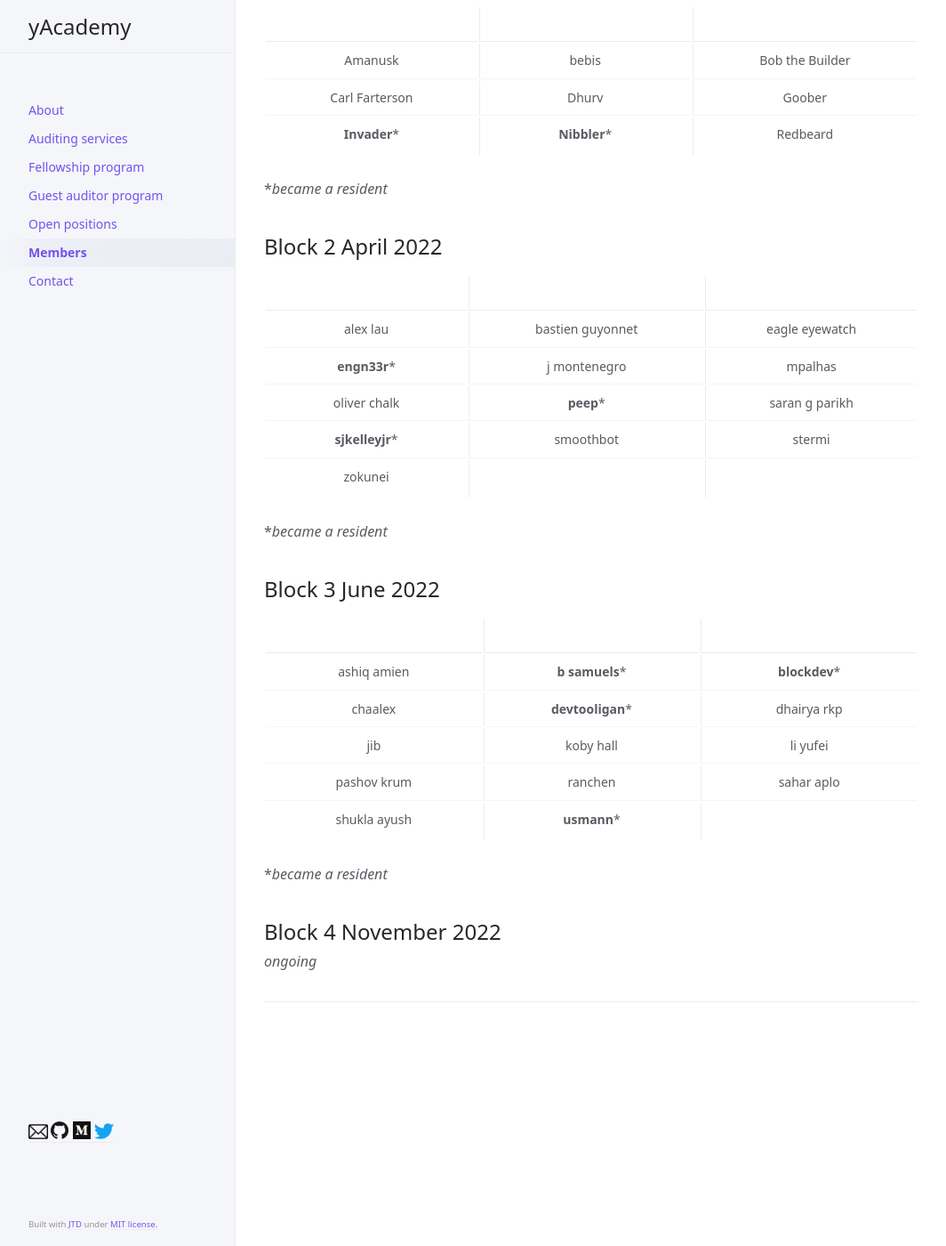
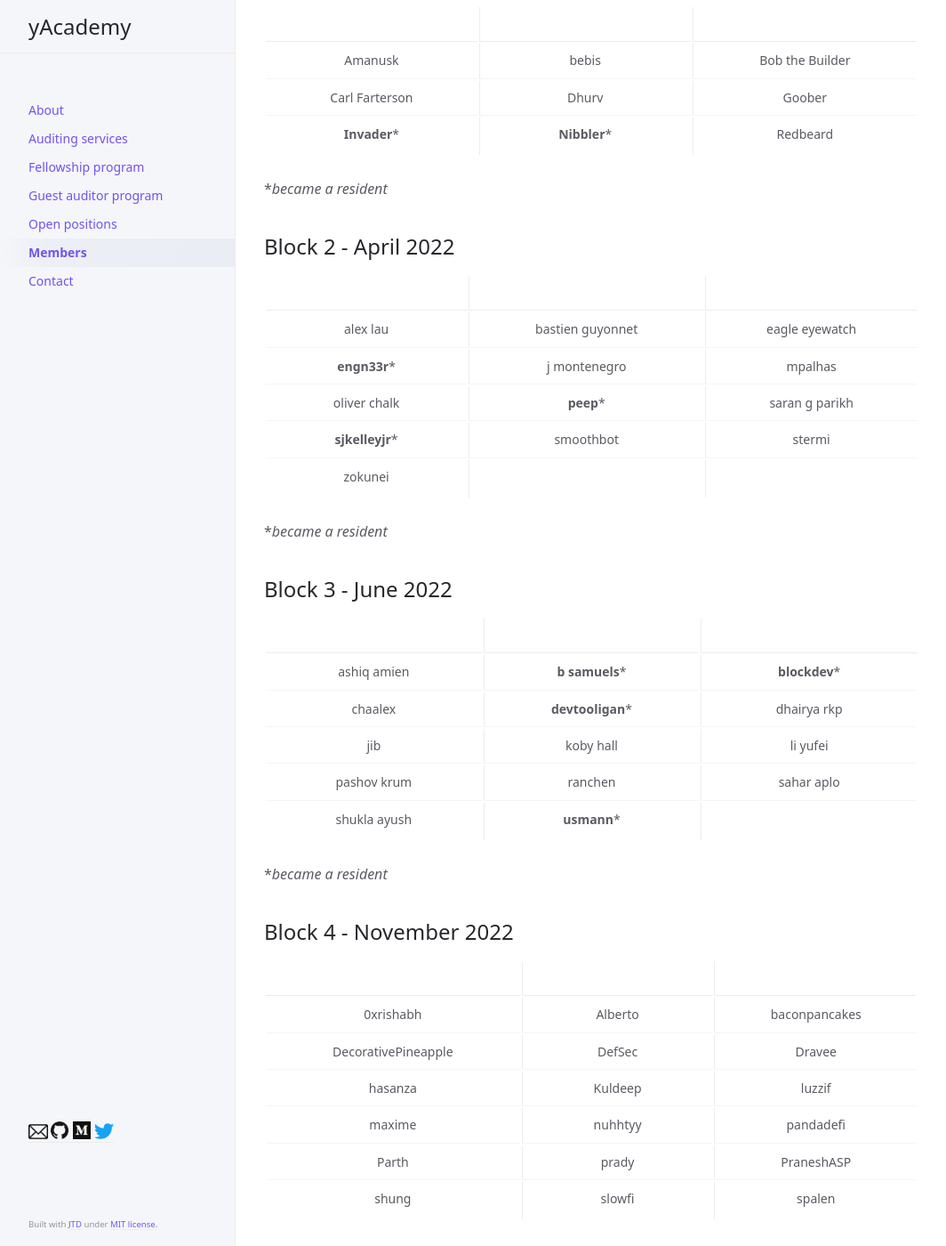
Before and after one commit to yacademy/yacademy.github.io, a Jekyll site: the page built from members.md, in a window 1280 px wide and 1400 px high, scrolled down 928 px. Shown: the whole window at 89% size, without its empty margins (107-1171 px from the left). Built offline with Jekyll 4.4.1, drawn with Linux system fonts in a browser that asks for light colours; some of the changed text lies outside the part shown.

```diff
--- a/members.md
+++ b/members.md
@@ -27,7 +27,7 @@ nav_order: 6
 
 # Fellows
 
-## Block 1 October 2021
+## Block 1 - October 2021
 
 ||||
 |:--------------:|:-------------:|:----------------:|
@@ -39,7 +39,7 @@ nav_order: 6
 *_became a resident_
 
 
-## Block 2 April 2022
+## Block 2 - April 2022
 
 ||||
 |:--------------:|:-------------:|:----------------:|
@@ -51,7 +51,7 @@ nav_order: 6
 
 *_became a resident_
 
-## Block 3 June 2022
+## Block 3 - June 2022
 
 ||||
 |:--------------:|:-------------:|:----------------:|
@@ -63,6 +63,13 @@ nav_order: 6
 
 *_became a resident_
 
-## Block 4 November 2022
+## Block 4 - November 2022
 
-_ongoing_
+||||
+|:--------------:|:-------------:|:----------------:|
+|0xrishabh |Alberto |baconpancakes |
+|DecorativePineapple |DefSec |Dravee |
+|hasanza |Kuldeep |luzzif |
+|maxime|nuhhtyy |pandadefi |
+|Parth|prady |PraneshASP |
+|shung|slowfi |spalen |
```
